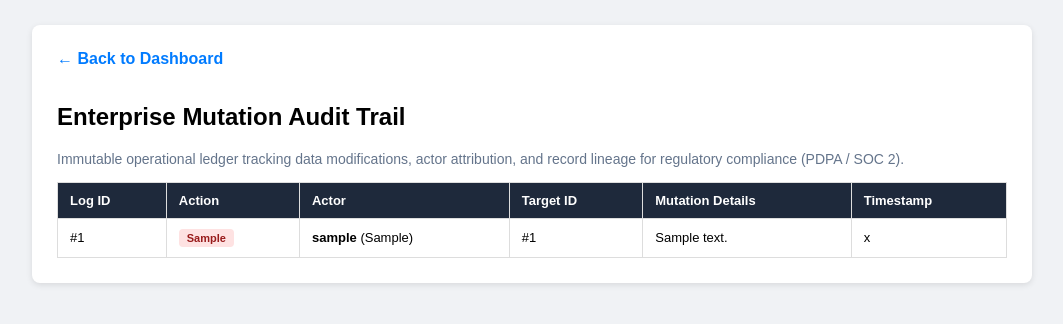
After one commit to SaiTarunKarnatakam/Employee-curd-flask, a Flask app: page /audit/governance in a window 1280 px wide. The commit adds this page. Shown: the top 324 px of the page, without its empty margins (108-1171 px from the left). Run offline with Flask 3, Linux system fonts and the light colour scheme; a user stored in the database is signed in; tables that the repository leaves empty hold one stand-in row (values such as "Sample post").

Commit message:
feat(enterprise): add mutation audit, AI telemetry API, and GitHub Actions CI pipeline

```diff
--- a/app.py
+++ b/app.py
@@ -3,7 +3,7 @@ import secrets
 import os
 from datetime import datetime, timedelta
 from functools import wraps
-from flask import Flask, render_template, request, redirect, url_for, session, flash
+from flask import Flask, render_template, request, redirect, url_for, session, flash, jsonify
 from werkzeug.security import generate_password_hash, check_password_hash
 
 app = Flask(__name__)
@@ -19,6 +19,8 @@ def get_db_connection():
 
 def init_db():
     conn = get_db_connection()
+
+    # 1. Employees Table
     conn.execute('''
         CREATE TABLE IF NOT EXISTS employees (
             id INTEGER PRIMARY KEY AUTOINCREMENT,
@@ -30,6 +32,8 @@ def init_db():
             created_at TIMESTAMP DEFAULT CURRENT_TIMESTAMP
         )
     ''')
+
+    # 2. Authenticated Users Table
     conn.execute('''
         CREATE TABLE IF NOT EXISTS users (
             id INTEGER PRIMARY KEY AUTOINCREMENT,
@@ -39,6 +43,8 @@ def init_db():
             role TEXT NOT NULL
         )
     ''')
+
+    # 3. Session Authentication Logs
     conn.execute('''
         CREATE TABLE IF NOT EXISTS login_logs (
             id INTEGER PRIMARY KEY AUTOINCREMENT,
@@ -47,6 +53,19 @@ def init_db():
             department TEXT NOT NULL,
             login_time TEXT NOT NULL,
             FOREIGN KEY (user_id) REFERENCES users (id)
+        )
+    ''')
+
+    # 4. Enterprise Mutation Audit Trail (Governance & Compliance)
+    conn.execute('''
+        CREATE TABLE IF NOT EXISTS audit_mutations (
+            id INTEGER PRIMARY KEY AUTOINCREMENT,
+            action_type TEXT NOT NULL,
+            actor_username TEXT NOT NULL,
+            actor_department TEXT NOT NULL,
+            target_employee_id INTEGER,
+            details TEXT NOT NULL,
+            timestamp TEXT NOT NULL
         )
     ''')
 
@@ -68,6 +87,26 @@ def init_db():
 
 with app.app_context():
     init_db()
+
+# --- Audit Helper Function ---
+def log_mutation(action_type, target_emp_id, details):
+    conn = get_db_connection()
+    now_str = datetime.now().strftime('%Y-%m-%d %H:%M:%S')
+    conn.execute(
+        '''INSERT INTO audit_mutations
+           (action_type, actor_username, actor_department, target_employee_id, details, timestamp)
+           VALUES (?, ?, ?, ?, ?, ?)''',
+        (
+            action_type,
+            session.get('username', 'SYSTEM'),
+            session.get('department', 'UNKNOWN'),
+            target_emp_id,
+            details,
+            now_str
+        )
+    )
+    conn.commit()
+    conn.close()
 
 # --- Access Decorators ---
 def login_required(f):
@@ -103,7 +142,7 @@ def login():
         conn.close()
 
         if user and check_password_hash(user['password_hash'], password):
-            # Check if 2FA is required for HR or IT
+            # Enforce 2FA for privileged administrator roles
             if user['department'] in ['HR', 'IT']:
                 otp = f"{secrets.randbelow(900000) + 100000}"
                 session['2fa_pending'] = {
@@ -113,12 +152,10 @@ def login():
                     'role': user['role'],
                     'otp': otp
                 }
-                # For development/demo: Output OTP to console and display in an info flash
                 print(f"\n[2FA DISPATCH] Security passcode for {user['username']}: {otp}\n")
                 flash(f"2FA Required (Demo OTP: {otp})", 'info')
                 return redirect(url_for('verify_2fa'))
 
-            # Standard users skip 2FA
             session.permanent = True
             session['user_id'] = user['id']
             session['username'] = user['username']
@@ -201,6 +238,7 @@ def profile():
             hashed_new = generate_password_hash(new_password)
             conn.execute('UPDATE users SET password_hash = ? WHERE id = ?', (hashed_new, session['user_id']))
             conn.commit()
+            log_mutation('UPDATE_PASSWORD', session['user_id'], f"User {session['username']} updated security credentials.")
             flash('Your password has been updated successfully.', 'success')
 
         conn.close()
@@ -220,18 +258,14 @@ def department_dashboard(dept_name):
     is_admin = session.get('department') in ['HR', 'IT']
 
     if is_admin:
-        employees = conn.execute(
-            'SELECT * FROM employees WHERE is_active = 1 ORDER BY id DESC'
-        ).fetchall()
+        employees = conn.execute('SELECT * FROM employees WHERE is_active = 1 ORDER BY id DESC').fetchall()
     else:
-        employees = conn.execute(
-            'SELECT * FROM employees WHERE department = ? AND is_active = 1 ORDER BY id DESC',
-            (dept_name,)
-        ).fetchall()
+        employees = conn.execute('SELECT * FROM employees WHERE department = ? AND is_active = 1 ORDER BY id DESC', (dept_name,)).fetchall()
 
     conn.close()
     return render_template('index.html', employees=employees, dept_name=dept_name, is_admin=is_admin)
 
+# --- CRUD Operations with Enterprise Audit Trail ---
 @app.route('/add', methods=['POST'])
 @admin_required
 def add_employee():
@@ -241,19 +275,22 @@ def add_employee():
     role = request.form['role'].strip()
 
     conn = get_db_connection()
-    existing_active = conn.execute(
-        'SELECT id FROM employees WHERE email = ? AND is_active = 1', (email,)
-    ).fetchone()
+    existing_active = conn.execute('SELECT id FROM employees WHERE email = ? AND is_active = 1', (email,)).fetchone()
 
     if existing_active:
         flash(f'An active employee with email "{email}" already exists (ID #{existing_active["id"]}).', 'danger')
     else:
-        conn.execute(
+        cursor = conn.cursor()
+        cursor.execute(
             'INSERT INTO employees (name, email, department, role, is_active) VALUES (?, ?, ?, ?, 1)',
             (name, email, department, role)
         )
+        new_emp_id = cursor.lastrowid
         conn.commit()
-        flash(f'Employee {name} registered successfully with a new ID!', 'success')
+
+        # Log governance event
+        log_mutation('CREATE_EMPLOYEE', new_emp_id, f"Onboarded {name} ({role}, {department})")
+        flash(f'Employee {name} registered successfully with new ID #{new_emp_id}!', 'success')
 
     conn.close()
     return redirect(url_for('department_dashboard', dept_name=session['department']))
@@ -287,6 +324,7 @@ def edit(id):
                 (name, email, department, role, id)
             )
             conn.commit()
+            log_mutation('UPDATE_EMPLOYEE', id, f"Modified record #{id}: {name}, {role}, {department}")
             conn.close()
             flash('Employee details updated successfully.', 'success')
             return redirect(url_for('department_dashboard', dept_name=session['department']))
@@ -298,11 +336,24 @@ def edit(id):
 @admin_required
 def delete(id):
     conn = get_db_connection()
+    emp = conn.execute('SELECT name, department FROM employees WHERE id = ?', (id,)).fetchone()
     conn.execute('UPDATE employees SET is_active = 0 WHERE id = ?', (id,))
     conn.commit()
     conn.close()
-    flash(f'Employee #{id} has been deactivated. If re-added later, a new ID will be issued.', 'info')
+
+    emp_name = emp['name'] if emp else 'Unknown'
+    log_mutation('SOFT_DELETE_EMPLOYEE', id, f"Soft-deleted employee #{id} ({emp_name}). Re-hire permitted with fresh ID.")
+    flash(f'Employee #{id} has been deactivated. Record retained for historical compliance.', 'info')
     return redirect(url_for('department_dashboard', dept_name=session['department']))
+
+# --- Enterprise Governance Audit View ---
+@app.route('/audit/governance')
+@admin_required
+def view_governance_logs():
+    conn = get_db_connection()
+    mutation_logs = conn.execute('SELECT * FROM audit_mutations ORDER BY id DESC LIMIT 50').fetchall()
+    conn.close()
+    return render_template('governance_logs.html', logs=mutation_logs)
 
 @app.route('/audit/logins')
 @admin_required
@@ -312,5 +363,67 @@ def view_login_logs():
     conn.close()
     return render_template('logs.html', logs=logs)
 
+# --- AI & Digital Transformation Analytics Endpoint ---
+@app.route('/api/v1/workforce-summary', methods=['GET'])
+@login_required
+def workforce_ai_summary():
+    """
+    Enterprise Data Transformation Endpoint.
+    Outputs structured workforce telemetry formatted for downstream AI model/LLM ingestion.
+    """
+    conn = get_db_connection()
+
+    # 1. Total Metrics
+    total_active = conn.execute('SELECT COUNT(*) FROM employees WHERE is_active = 1').fetchone()[0]
+    total_inactive = conn.execute('SELECT COUNT(*) FROM employees WHERE is_active = 0').fetchone()[0]
+    total_all_time = total_active + total_inactive
+
+    # 2. Department Breakdown
+    dept_rows = conn.execute('''
+        SELECT department, COUNT(*) as headcount
+        FROM employees
+        WHERE is_active = 1
+        GROUP BY department
+    ''').fetchall()
+    dept_breakdown = {row['department']: row['headcount'] for row in dept_rows}
+
+    # 3. Re-hire / Retention Analysis
+    rehire_query = conn.execute('''
+        SELECT email, COUNT(id) as tenure_count
+        FROM employees
+        GROUP BY email
+        HAVING COUNT(id) > 1
+    ''').fetchall()
+    rehire_count = len(rehire_query)
+
+    conn.close()
+
+    attrition_rate_pct = round((total_inactive / total_all_time * 100), 2) if total_all_time > 0 else 0.0
+
+    # Structured prompt payload for LLM/AI Agent consumption
+    ai_context_prompt = (
+        f"Workforce Telemetry Snapshot: Total Active Headcount is {total_active} across {len(dept_breakdown)} operational departments. "
+        f"Current historical turnover count is {total_inactive} with an attrition rate of {attrition_rate_pct}%. "
+        f"Re-hired personnel tracking stands at {rehire_count} recurring corporate profiles. "
+        f"Department distribution: {', '.join([f'{k}: {v}' for k, v in dept_breakdown.items()]) or 'None active'}."
+    )
+
+    payload = {
+        "status": "success",
+        "timestamp": datetime.now().strftime('%Y-%m-%d %H:%M:%S'),
+        "requested_by": session.get('username'),
+        "metrics": {
+            "active_headcount": total_active,
+            "inactive_archived": total_inactive,
+            "total_records_managed": total_all_time,
+            "attrition_rate_percentage": attrition_rate_pct,
+            "rehire_profiles_count": rehire_count
+        },
+        "department_distribution": dept_breakdown,
+        "ai_llm_ready_prompt": ai_context_prompt
+    }
+
+    return jsonify(payload)
+
 if __name__ == '__main__':
     app.run(debug=True)
--- /dev/null
+++ b/templates/governance_logs.html
@@ -0,0 +1,65 @@
+<!DOCTYPE html>
+<html lang="en">
+<head>
+    <meta charset="UTF-8">
+    <title>Enterprise Governance & Mutation Audit</title>
+    <style>
+        body { font-family: Arial, sans-serif; background-color: #f0f2f5; margin: 0; padding: 25px; }
+        .container { max-width: 950px; margin: 0 auto; background: #fff; padding: 25px; border-radius: 8px; box-shadow: 0 2px 6px rgba(0,0,0,0.1); }
+        .back-link { display: inline-block; margin-bottom: 15px; color: #007bff; text-decoration: none; font-weight: bold; }
+        table { width: 100%; border-collapse: collapse; margin-top: 15px; font-size: 13px; }
+        th, td { border: 1px solid #ddd; padding: 10px 12px; text-align: left; }
+        th { background-color: #1e293b; color: white; }
+        tr:nth-child(even) { background-color: #f8fafc; }
+        .badge { display: inline-block; padding: 3px 8px; border-radius: 4px; font-size: 11px; font-weight: bold; }
+        .badge-create { background: #dcfce7; color: #166534; }
+        .badge-update { background: #fef9c3; color: #854d0e; }
+        .badge-delete { background: #fee2e2; color: #991b1b; }
+    </style>
+</head>
+<body>
+    <div class="container">
+        <a href="{{ url_for('root') }}" class="back-link">← Back to Dashboard</a>
+        <h2>Enterprise Mutation Audit Trail</h2>
+        <p style="color: #64748b; font-size: 14px;">
+            Immutable operational ledger tracking data modifications, actor attribution, and record lineage for regulatory compliance (PDPA / SOC 2).
+        </p>
+        <table>
+            <thead>
+                <tr>
+                    <th>Log ID</th>
+                    <th>Action</th>
+                    <th>Actor</th>
+                    <th>Target ID</th>
+                    <th>Mutation Details</th>
+                    <th>Timestamp</th>
+                </tr>
+            </thead>
+            <tbody>
+                {% for log in logs %}
+                <tr>
+                    <td>#{{ log['id'] }}</td>
+                    <td>
+                        {% if 'CREATE' in log['action_type'] %}
+                            <span class="badge badge-create">{{ log['action_type'] }}</span>
+                        {% elif 'UPDATE' in log['action_type'] %}
+                            <span class="badge badge-update">{{ log['action_type'] }}</span>
+                        {% else %}
+                            <span class="badge badge-delete">{{ log['action_type'] }}</span>
+                        {% endif %}
+                    </td>
+                    <td><strong>{{ log['actor_username'] }}</strong> ({{ log['actor_department'] }})</td>
+                    <td>#{{ log['target_employee_id'] or 'N/A' }}</td>
+                    <td>{{ log['details'] }}</td>
+                    <td>{{ log['timestamp'] }}</td>
+                </tr>
+                {% else %}
+                <tr>
+                    <td colspan="6" style="text-align: center; color: #94a3b8;">No mutations recorded yet.</td>
+                </tr>
+                {% endfor %}
+            </tbody>
+        </table>
+    </div>
+</body>
+</html>
```
Also changed, not shown: templates/index.html (+9 -0 lines), test_app.py (+67 -103 lines), .github/workflows/ci.yml (added), README.md (added), database.db.
